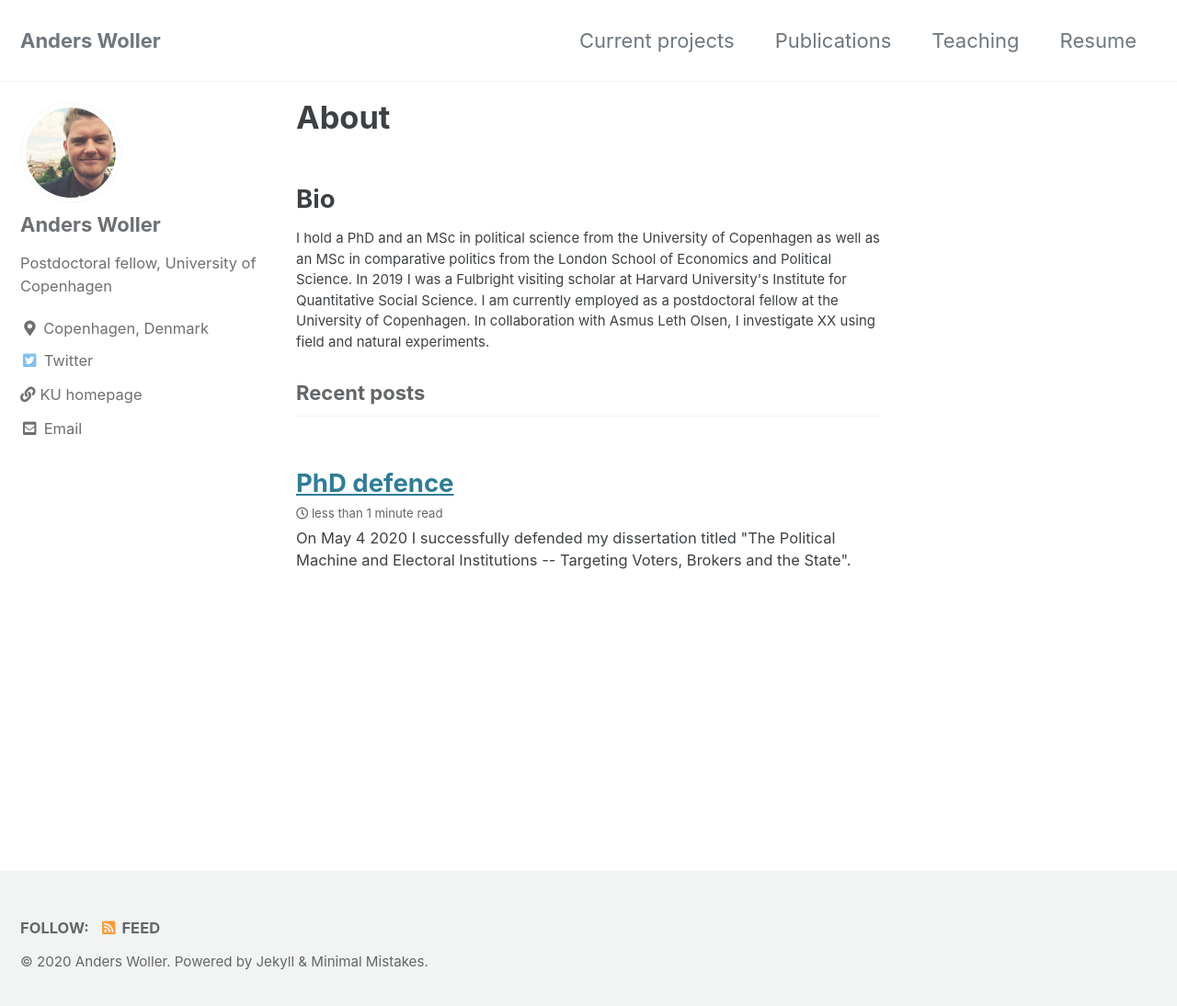
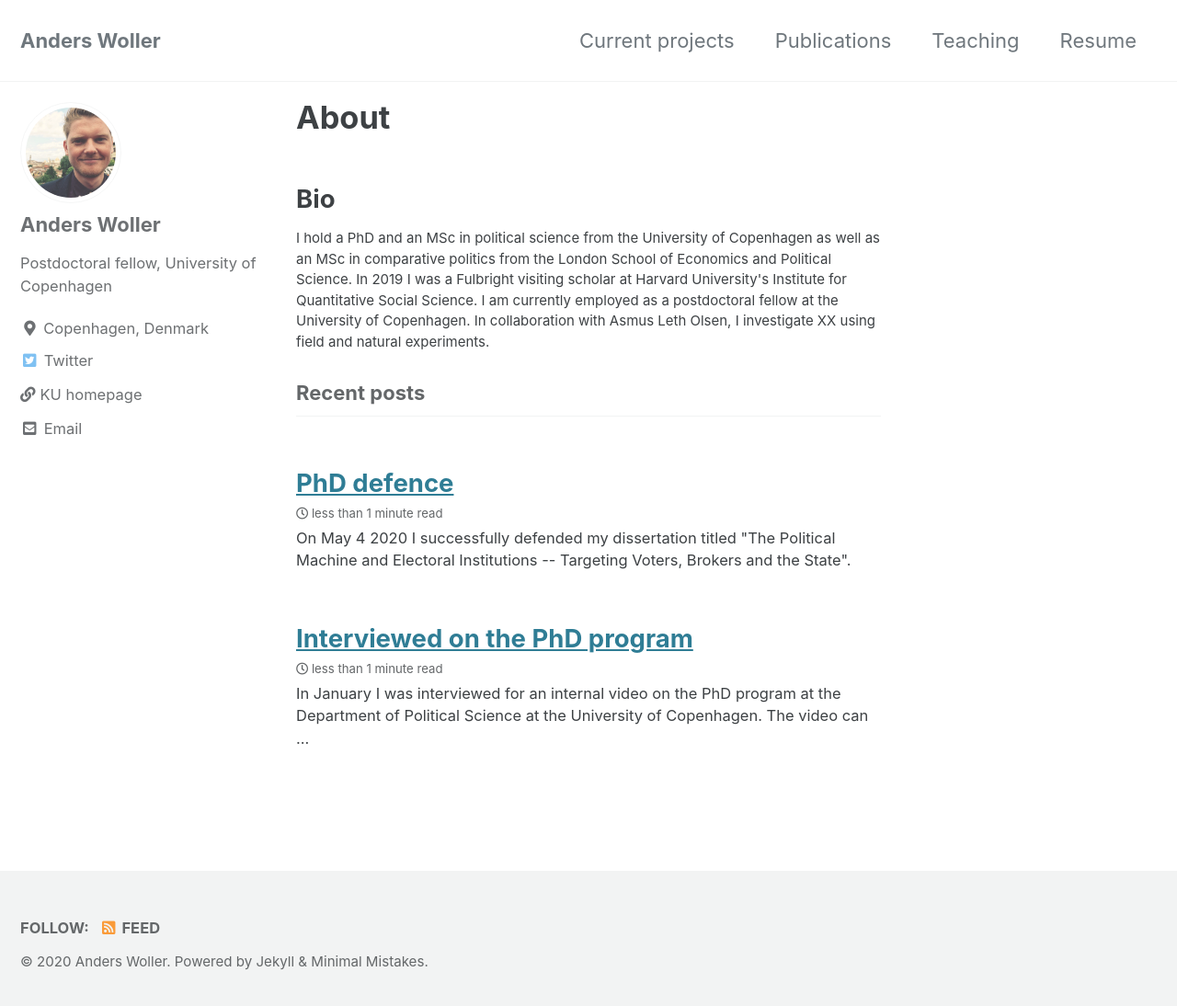
Before and after one commit to AndersWoller/AndersWoller.github.io, a Jekyll site: the page built from index.html, in a window 1280 px wide and 1102 px high. Shown: the top 1094 px of the window at 92% size. Built offline with Jekyll 4.4.1, drawn with Linux system fonts in a browser that asks for light colours; cached includes are drawn as plain includes; the list of posts is cut into pages by our own code.

Commit message:
adding video for PhD program

```diff
--- /dev/null
+++ b/_posts/2019-01-04-interview.md
@@ -0,0 +1,6 @@
+---
+title: "Interviewed on the PhD program"
+date: 2019-01-04
+---
+
+<p style="font-size:15px"> In January I was interviewed for an internal video on the PhD program at the Department of Political Science at the University of Copenhagen. The video can be seen here</p> [link](https://politicalscience.ku.dk/education/phd/about/).
```
Also changed, not shown: _posts/2020-04-04-defense.md (+1 -1 lines).
